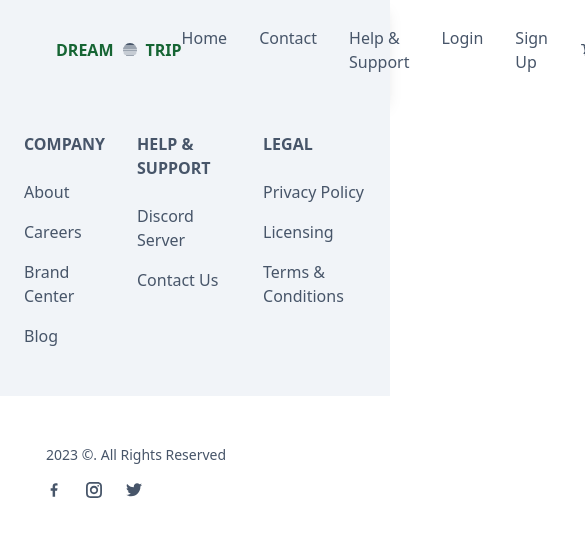
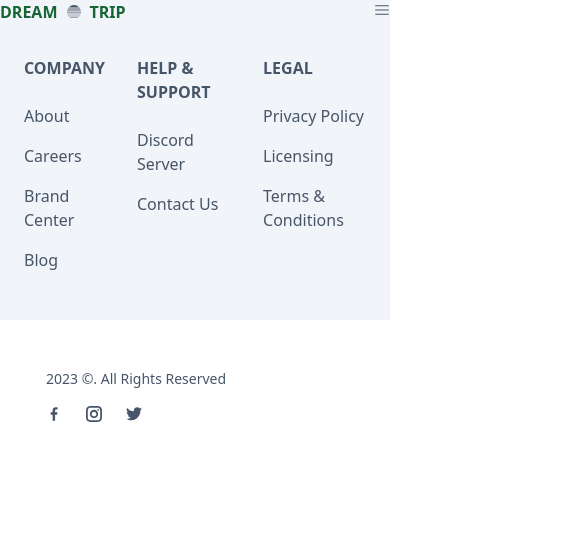
Before and after one commit to Havrushchenko/react-dream-trip, a React (Create React App) app in the folder client/: page / in a window 390 px wide. Shown: the top 536 px of the page, 585 px wide, since content can reach past the window. Built offline with nearby package versions, Linux system fonts and the light colour scheme.

Commit message:
added burger menu on md size screens and generaly fixed responsive

```diff
--- a/client/src/components/Nav/index.js
+++ b/client/src/components/Nav/index.js
@@ -1,9 +1,13 @@
-import React from "react";
+// import React from "react";
 import { Link } from "react-router-dom";
-import { GiStripedSun } from 'react-icons/gi'
+import { GiStripedSun } from 'react-icons/gi';
+import { RxHamburgerMenu } from 'react-icons/rx';
+import { GrClose } from 'react-icons/gr';
 import { AiOutlineShoppingCart } from 'react-icons/ai'
+import { useState } from "react";
 
 export function Nav() {
+    const [navbar, setNavbar] = useState(false);
     const categories = [
         {
             name: 'Home',
@@ -26,11 +30,36 @@ export function Nav() {
             link: '/signup'
         },
     ];
+
     return (
-        <div className="flex justify-between items-center p-[48px] bg-grey h-[100px] shadow-lg w-full">
-            <h1 className="ml-2 uppercase font-bold text-slate-600 cursor-pointer">
-                <Link to='/home'><strong className="flex items-center text-green-800 gap-2">Dream<GiStripedSun className="text-slate-600" alt='logo icon'/>Trip</strong></Link></h1>
-            <div className="flex gap-8 list-none">
+        <nav className="">
+            <div className="justify-between mx-auto sm:pl-[48px] sm:pr-[48px] sm:pt-[5px] sm:pb-[5px] md:items-center md:flex md:px-[48px] bg-grey shadow-lg">
+                <div>
+                    <div className="flex items-center justify-between md:py-5 md:block">
+                        <a href="javascript:void(0)">
+                            <h1 className="uppercase font-bold text-slate-600 cursor-pointer">
+                                <Link to='/home'><strong className="flex items-center text-green-800 sm:pr-10 gap-2">Dream<GiStripedSun className="text-slate-600" alt='logo icon' />Trip</strong></Link></h1>
+                        </a>
+                        <div className="md:hidden">
+                            <button
+                                className="text-slate-600 rounded-md itemx-center outline-none hover:text-black cursor-pointer"
+                                onClick={() => setNavbar(!navbar)}
+                            >
+                                {navbar ? (
+                                    <GrClose />
+                                ) : (
+                                    <RxHamburgerMenu />
+                                )}
+                            </button>
+                        </div>
+                    </div>
+                </div>
+                <div>
+                    <div
+                        className={`flex-1 justify-self-center pb-3 mt-8 md:block md:pb-0 md:mt-0 ${navbar ? "block" : "hidden"
+                            }`}
+                    >
+                        <div className="items-center justify-center gap-5 space-y-8 md:flex md:space-x-6 md:space-y-0 list-none">
                             {categories.map((category) =>
                             (
                                 <li className="text-slate-600 hover:text-black cursor-pointer"><Link to={category.link}>{category.name}</Link></li>
@@ -39,5 +68,8 @@ export function Nav() {
                             <li className="flex items-center gap-2 text-slate-600 hover:text-black cursor-pointer"><AiOutlineShoppingCart />Checkout</li>
                         </div>
                     </div>
+                </div>
+            </div>
+        </nav>
     );
 }
```
Lines whose indentation alone changed are shown as unchanged.
